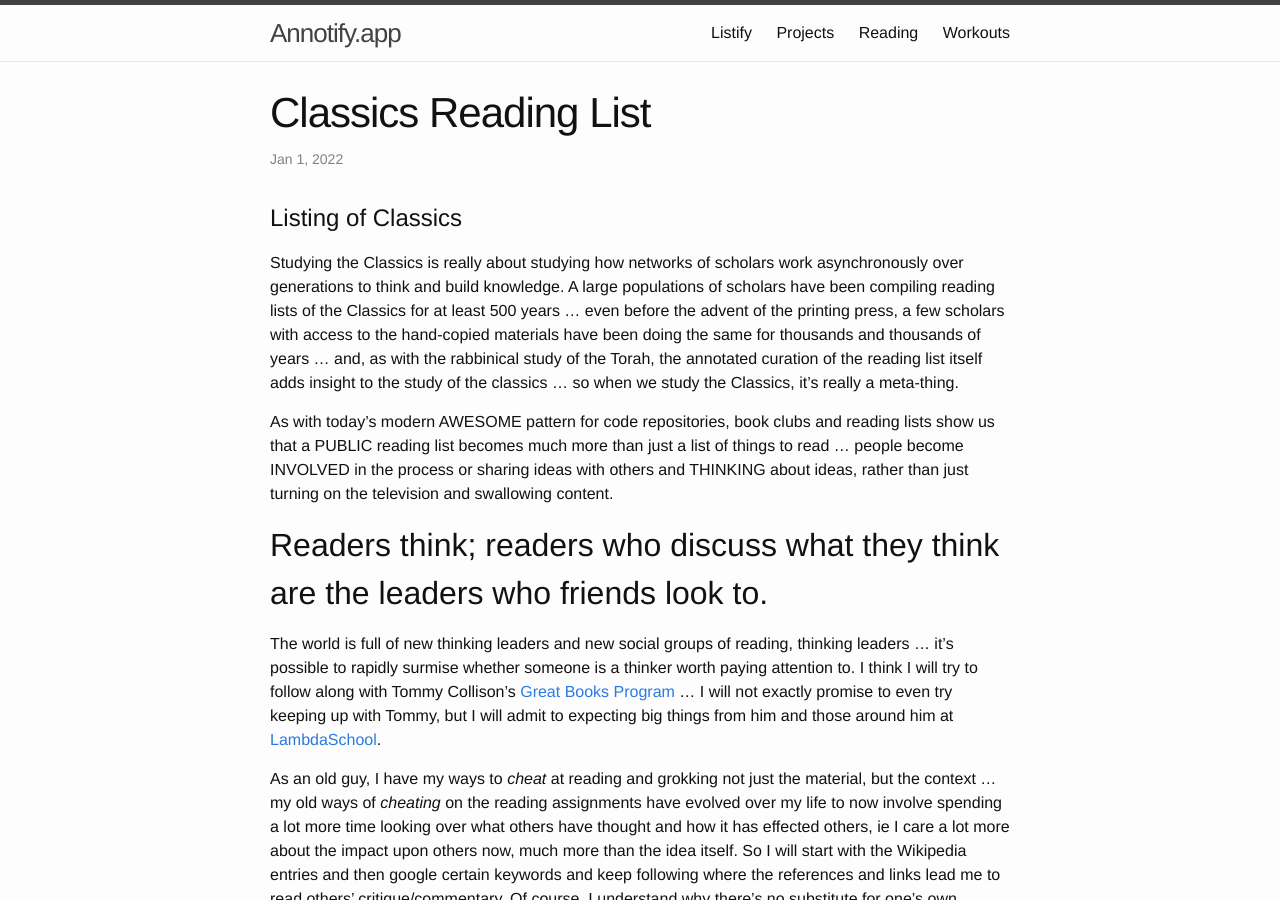
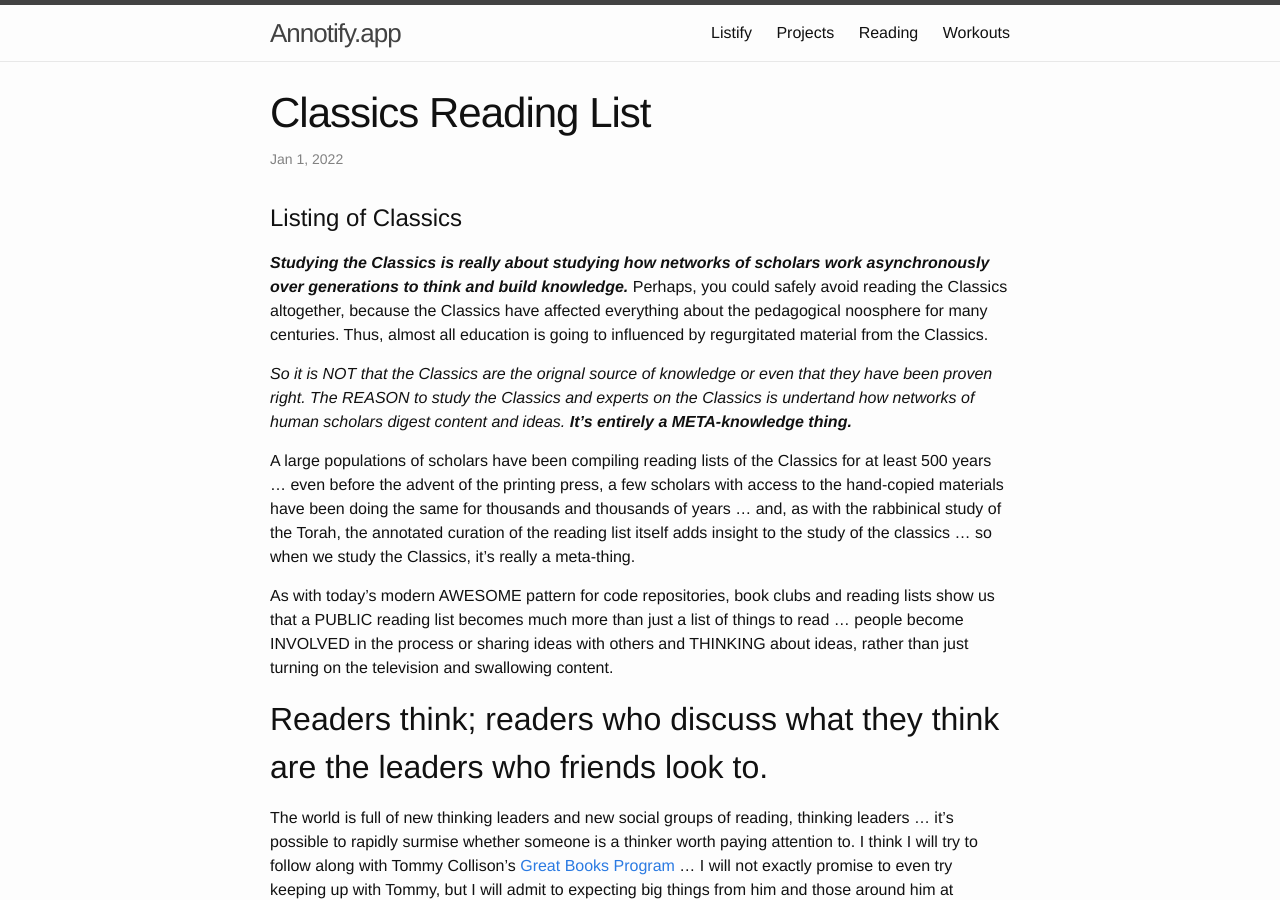
Before and after one commit to annotifyapp/annotifyapp.github.io, a Jekyll site: the page built from _posts/2021-02-01-classics-reading-list.md, in a window 1280 px wide and 900 px high. Built offline with Jekyll 4.4.1, drawn with Linux system fonts in a browser that asks for light colours.

```diff
--- a/_posts/2021-02-01-classics-reading-list.md
+++ b/_posts/2021-02-01-classics-reading-list.md
@@ -8,7 +8,11 @@ categories: classics
 
 # Listing of Classics
 
-Studying the Classics is really about studying how networks of scholars work asynchronously over generations to think and build knowledge. A large populations of scholars have been compiling reading lists of the Classics for at least 500 years ... even before the advent of the printing press, a few scholars with access to the hand-copied materials have been doing the same for thousands and thousands of years ... and, as with the rabbinical study of the Torah, the annotated curation of the reading list itself adds insight to the study of the classics ... so when we study the Classics, it's really a meta-thing.
+***Studying the Classics is really about studying how networks of scholars work asynchronously over generations to think and build knowledge.*** Perhaps, you could safely avoid reading the Classics altogether, because the Classics have affected everything about the pedagogical noosphere for many centuries. Thus, almost all education is going to influenced by regurgitated material from the Classics.
+
+*So it is NOT that the Classics are the orignal source of knowledge or even that they have been proven right. The REASON to study the Classics and experts on the Classics is undertand how networks of human scholars digest content and ideas.* ***It's entirely a META-knowledge thing.***
+
+A large populations of scholars have been compiling reading lists of the Classics for at least 500 years ... even before the advent of the printing press, a few scholars with access to the hand-copied materials have been doing the same for thousands and thousands of years ... and, as with the rabbinical study of the Torah, the annotated curation of the reading list itself adds insight to the study of the classics ... so when we study the Classics, it's really a meta-thing.
 
 As with today's modern AWESOME pattern for code repositories, book clubs and reading lists show us that a PUBLIC reading list becomes much more than just a list of things to read ... people become INVOLVED in the process or sharing ideas with others and THINKING about ideas, rather than just turning on the television and swallowing content.
 
```
Also changed, not shown: _posts/2021-04-01-annotations-of-list.md (added, +15 -0 lines).
